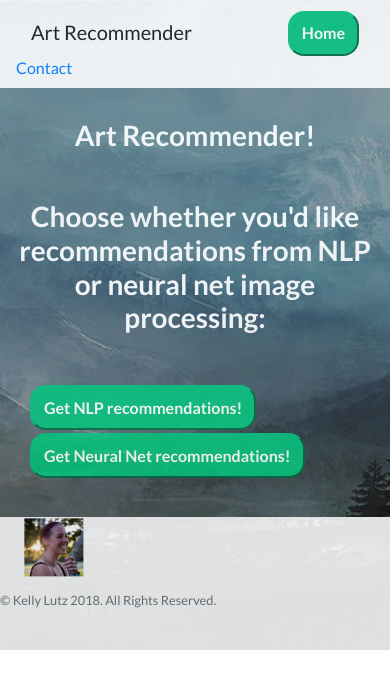
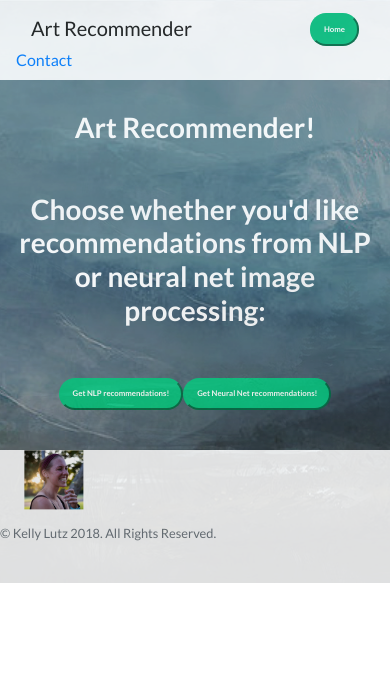
Before and after one commit to klutz4/product_recommender, a Flask app: page / in a window 390 px wide. Shown: the top 689 px of the page. Run offline with Flask 2, Linux system fonts and the light colour scheme; parts of the project's set-up code (start-up, migrations or seed data) failed here and were passed over; some libraries are stand-ins or nearby versions.

Commit message:
mobile edits

```diff
--- a/app/templates/home.html
+++ b/app/templates/home.html
@@ -47,6 +47,12 @@
     justify-content: center;
     margin-top: .7vw;
   }
+  .buttons {
+  display: flex;
+  flex-wrap: nowrap;
+  justify-content: center;
+  }
+
   button {
               padding: 1vh 2vw;
               background-color: #0ac17f;
@@ -55,7 +61,7 @@
               border-color:#0ac17f;
               padding-left: 12px;
               padding-right: 12px;
-              font-size: 16px;
+              font-size: 2vw;
               font-weight: bold;
           }
           button:hover {
@@ -108,12 +114,14 @@
               <div class="form-row">
                 <div class="col-12 col-md-9 mb-2 mb-md-0">
                 <div class="col-12 col-md-3">
-                  <form action='/nlp', method='POST'>
-                    <button type="submit" class="move-button">Get NLP recommendations!</button>
-                  </form>
-                  <form action='/neural_net', method='POST'>
-                    <button type="submit" class="move-button" style="width: 35pw;">Get Neural Net recommendations!</button>
-                  </form>
+                  <div class= "buttons">
+                    <form action='/nlp', method='POST'>
+                    <button type="submit" class="move-button" style= "widht:32vw;">Get NLP recommendations!</button>
+                    </form>
+                    <form action='/neural_net', method='POST'>
+                    <button type="submit" class="move-button" style="width: 40pw;">Get Neural Net recommendations!</button>
+                    </form>
+                  </div>
                 </div>
               </div>
           </div>
```
